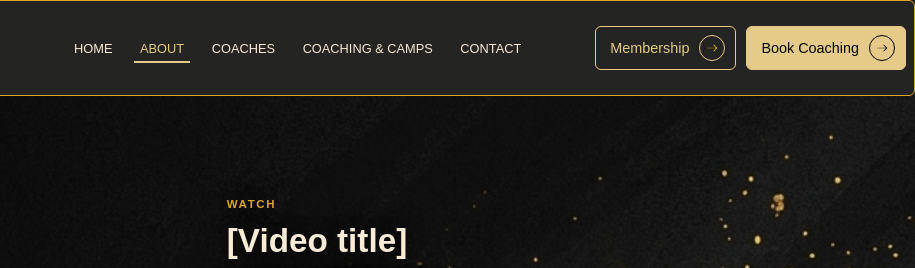
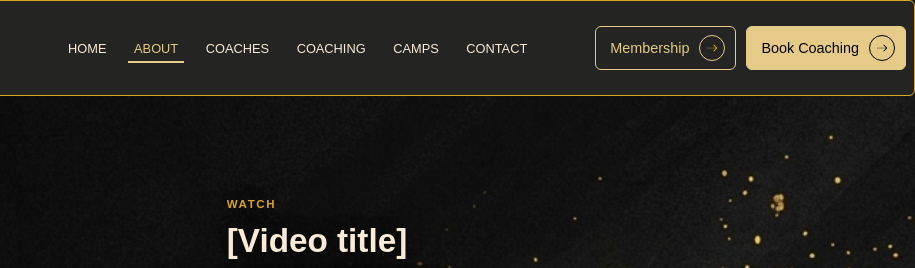
Before and after one commit to 184ladno/Goshen-Xballerz, a plain HTML site: page about.html in a window 1280 px wide. Shown: the top 268 px of the page, 365-1280 px from the left. Drawn offline with Linux system fonts and the light colour scheme.

Commit message:
about.html

```diff
--- a/about.html
+++ b/about.html
@@ -21,7 +21,8 @@
                 <li><a href="index.html">HOME</a></li>
                 <li><a href="about.html" aria-current="page">ABOUT</a></li>
                 <li><a href="coaches.html">COACHES</a></li>
-                <li><a href="coachingncamps.html">COACHING & CAMPS</a></li>
+                <li><a href="coaching.html">COACHING</a></li>
+                <li><a href="camps.html">CAMPS</a></li>
                 <li><a href="contact.html">CONTACT</a></li>
             </ul>
         </nav>
```
